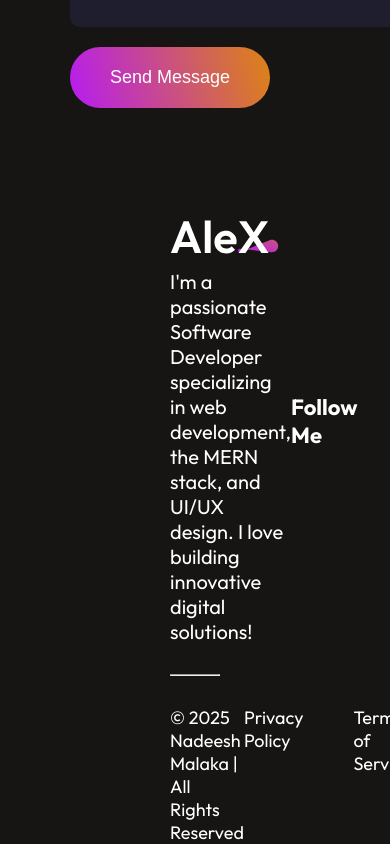
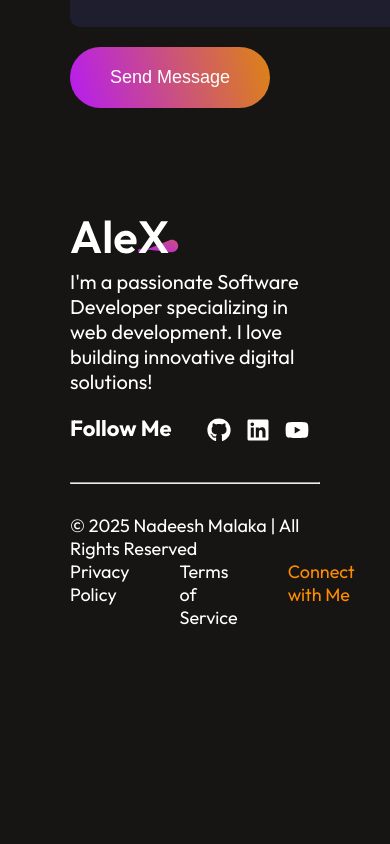
Before and after one commit to Nadeesh-Malaka/portfolio-nadeesh, a React (Vite) app: page / in a window 390 px wide. Shown: the part 5830-6674 px from the top of the page. After the commit the page ends 6559 px from the top, so only its background shows below. Built offline with nearby package versions, Linux system fonts and the light colour scheme.

Commit message:
Add responsive styles for Footer component on mobile devices

```diff
--- a/src/Components/Footer/Footer.css
+++ b/src/Components/Footer/Footer.css
@@ -67,3 +67,20 @@
 .footer-bottom-right a:hover {
     text-decoration: underline;
 }
+
+@media(max-width:768px){
+    .footer{
+        margin: 50px 70px;
+    }
+
+    .footer-top{
+        flex-direction: column;
+        gap: 20px;
+    }
+
+    .footer-bottom{
+        display: flex;
+        flex-direction: column;
+        margin-bottom: 50px;
+    }
+}
--- a/src/Components/Footer/Footer.jsx
+++ b/src/Components/Footer/Footer.jsx
@@ -12,8 +12,7 @@ const Footer = () => {
           <img src={footer_logo} alt="Nadeesh Malaka" />
           <p>
             {" "}
-            I'm a passionate Software Developer specializing in web development,
-            the MERN stack, and UI/UX design. I love building innovative digital
+            I'm a passionate Software Developer specializing in web development. I love building innovative digital
             solutions!
           </p>
         </div>
@@ -21,7 +20,7 @@ const Footer = () => {
           <h3>Follow Me</h3>
           <div className="social-icons">
             <a
-              href="https://github.com/yourgithub"
+              href="https://github.com/Nadeesh-Malaka"
               target="_blank"
               rel="noopener noreferrer"
             >
@@ -35,7 +34,7 @@ const Footer = () => {
               <FaLinkedin />
             </a>
             <a
-              href="https://www.youtube.com/channel/youryoutube"
+              href="https://www.youtube.com/@NadeeshCreation"
               target="_blank"
               rel="noopener noreferrer"
             >
```
